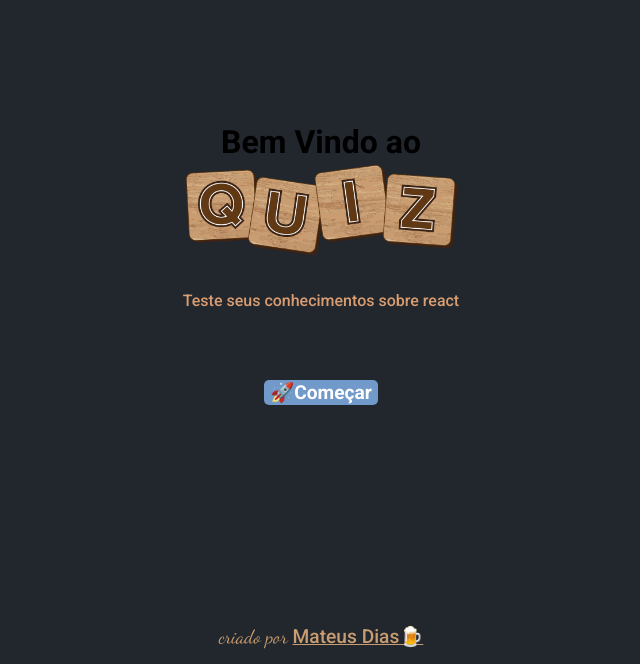
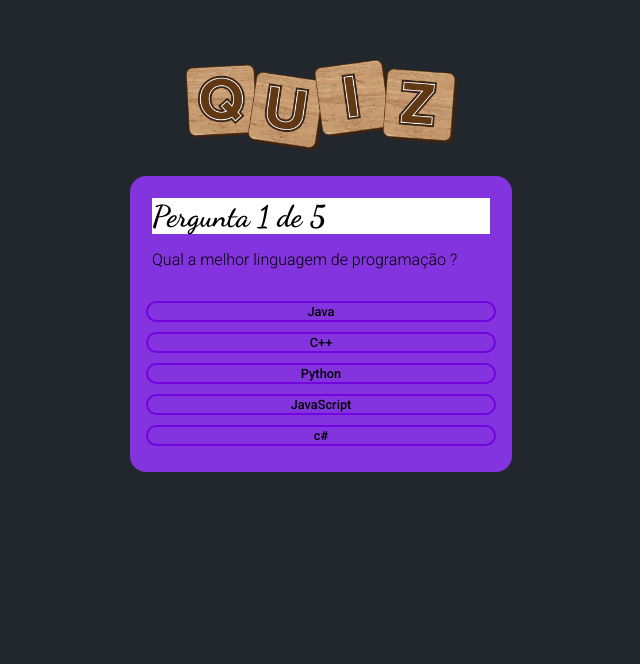
Before and after one commit to mateus00dias/quiz, a React (Vite) app: page /game in a window 1280 px wide. Shown: the part 136-800 px from the top of the page, without its empty margins (319-959 px from the left). Built offline with nearby package versions, Linux system fonts and the light colour scheme; a web font is replaced by a local one.

Commit message:
correção

```diff
--- a/src/App.jsx
+++ b/src/App.jsx
@@ -1,5 +1,5 @@
 import './App.css'
-import AppRoutes from './pages/home'
+import AppRoutes from './routes'
 import { BrowserRouter } from 'react-router-dom'
 
 function App() {
--- a/src/pages/game/index.jsx
+++ b/src/pages/game/index.jsx
@@ -1,4 +1,3 @@
-import React from "react";
 import React, {useState, useEffect} from 'react' ;
 import {useNavigate} from 'react-router-dom';
 import './Styles.css';
@@ -9,25 +8,25 @@
 
     const navigate = useNavigate ;
     const [currentQuestion, setCurrentQuestion] = useState(0);
-    const [quesrionSelected, setQuestionSelected] = useState([]);
+    const [questionsSelected, setQuestionsSelected] = useState([]);
     const [userAnswers, setUserAnswers] = useState([]);
 
     useEffect(() => {
-        if (quesrionSelected.length > 0)
+        if (questionsSelected.length > 0)
         return ;
 
         const shuffledQuestions = shuffle(questions);
-        const setCurrentQuestion = shuffledQuestions.slice(0,5);
-        setQuestionSelected(selectedQuestion);
-        console.log(selectedQuestion);
-    }, []);
+        const selectedQuestions = shuffledQuestions.slice(0,5);
+        setQuestionsSelected(selectedQuestions);
+        console.log(selectedQuestions);
+    }, [questionsSelected]);
 
     return(
-        <div className="container">
+        <div className='container'>
             <img src ={LogoQuiz} alt ="Logo Quiz" className = "logo" />
             <div className = 'card'>
                 <div className = 'card-question'>
-                    <h2 className="card-title">  pergunta 1 de 5 </h2>
+                    <h2 className="card-title">  Pergunta 1 de 5 </h2>
                     <p className="question">Qual a melhor linguagem de programação ? </p>
                 </div>
 
--- a/src/pages/game/styles.css
+++ b/src/pages/game/styles.css
@@ -26,7 +26,7 @@
 
 .card-title{
     background-color: #fff;
-    font-size: 0.8em;
+    font-size: 30px;
     font-weight: 700;
     font-family: 'Dancing Script', cursive;
     text-align: left;
--- a/src/routes/index.jsx
+++ b/src/routes/index.jsx
@@ -1,11 +1,11 @@
 import {Routes, Route} from 'react-router-dom'
 import Home from '../pages/home';
-import Game from '../pages/Game';
+import Game from '../pages/game';
 
 export default function AppRoutes(){
     return(
         <Routes>
-            <Route path="/" element={<Home/>}/>
+            <Route path="/" exact element={<Home/>}/>
             <Route path="/game" element={<Game/>}/>
         </Routes>
     );
```
